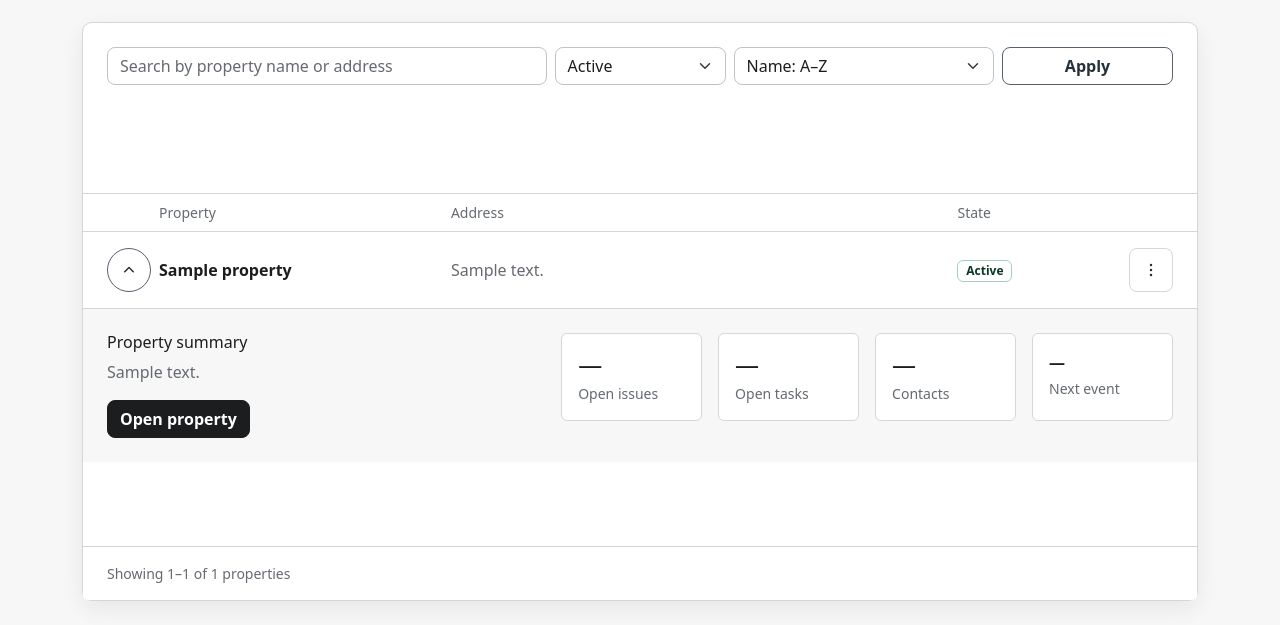
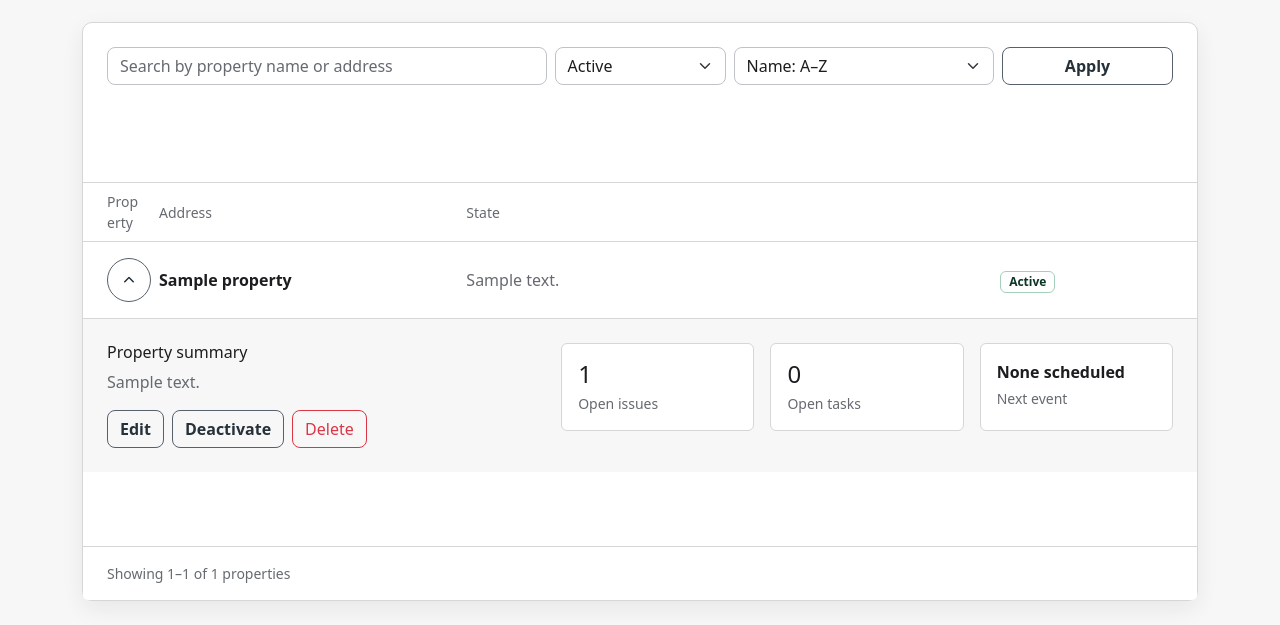
Before and after one commit to alexander-kireev/property_operations_manager, a Django app: page /properties/ in a window 1280 px wide, after a click that opens the changed part. Shown: the part 175-800 px from the top of the page. Run offline with Django 5.2, Linux system fonts and the light colour scheme; a user stored in the database is signed in; tables that the repository leaves empty hold one stand-in row (values such as "Sample post"); data that the repository does not hold is empty.

Commit message:
Finish Property housekeeping

```diff
--- a/property/templates/property/properties.html
+++ b/property/templates/property/properties.html
@@ -65,7 +65,6 @@
 
             {% if page_obj %}
                 <div class="property-list-heading property-list-grid border-bottom px-3 px-md-4 py-2 text-body-secondary small fw-medium">
-                    <span aria-hidden="true"></span>
                     <span>Property</span>
                     <span>Address</span>
                     <span>State</span>
@@ -117,40 +116,6 @@
                                         {% endif %}
                                 </div>
 
-                                <div class="property-row-actions">
-                                        <div class="dropdown">
-                                            <button
-                                                class="property-actions btn btn-sm btn-outline-secondary dropdown-toggle"
-                                                type="button"
-                                                data-bs-toggle="dropdown"
-                                                aria-expanded="false"
-                                                aria-label="Actions for {{ property.name }}"
-                                            >
-                                                <svg viewBox="0 0 16 16" fill="currentColor" aria-hidden="true">
-                                                    <circle cx="8" cy="3" r="1.25"></circle>
-                                                    <circle cx="8" cy="8" r="1.25"></circle>
-                                                    <circle cx="8" cy="13" r="1.25"></circle>
-                                                </svg>
-                                            </button>
-                                            <ul class="dropdown-menu dropdown-menu-end">
-                                                <li><a class="dropdown-item" href="{% url 'property:property_detail' property.pk %}">Open property</a></li>
-                                                {% if property.state == "active" %}
-                                                    <li><a class="dropdown-item" href="{% url 'property:property_detail' property.pk %}?edit=1">Edit property</a></li>
-                                                    <li><hr class="dropdown-divider"></li>
-                                                    <li><a class="dropdown-item text-danger" href="{% url 'property:property_detail' property.pk %}?deactivate=1">Deactivate property</a></li>
-                                                {% else %}
-                                                    <li>
-                                                        <form action="{% url 'property:reactivate_property' property.pk %}" method="post" autocomplete="off">
-                                                            {% csrf_token %}
-                                                            <button class="dropdown-item" type="submit">Reactivate property</button>
-                                                        </form>
-                                                    </li>
-                                                {% endif %}
-                                                <li><hr class="dropdown-divider"></li>
-                                                <li><a class="dropdown-item text-danger" href="{% url 'property:property_detail' property.pk %}?confirm_delete=1">Delete property</a></li>
-                                            </ul>
-                                        </div>
-                                </div>
                             </div>
 
                             <div class="collapse" id="propertyDetails{{ property.pk }}" data-bs-parent="#propertyList">
@@ -167,32 +132,34 @@
                                             {% else %}
                                                 <p class="property-description-preview text-body-secondary mb-3">{{ property.description|default:"No description provided." }}</p>
                                             {% endif %}
-                                            <a class="btn theme-action" href="{% url 'property:property_detail' property.pk %}">Open property</a>
+                                            <div class="d-flex flex-wrap gap-2">
+                                                {% if property.state == "active" %}
+                                                    <button class="btn btn-outline-secondary property-list-edit" type="button" data-bs-toggle="modal" data-bs-target="#listEditPropertyModal" data-action="{% url 'property:edit_property' property.pk %}?{{ list_return_query }}" data-name="{{ property.name }}" data-description="{{ property.description }}" data-address="{{ property.address }}">Edit</button>
+                                                    <button class="btn btn-outline-secondary property-list-confirm" type="button" data-bs-toggle="modal" data-bs-target="#listDeactivatePropertyModal" data-action="{% url 'property:deactivate_property' property.pk %}?{{ list_return_query }}" data-name="{{ property.name }}">Deactivate</button>
+                                                {% else %}
+                                                    <form action="{% url 'property:reactivate_property' property.pk %}?{{ list_return_query }}" method="post">{% csrf_token %}<button class="btn btn-outline-secondary" type="submit">Reactivate</button></form>
+                                                {% endif %}
+                                                <button class="btn btn-outline-danger property-list-confirm" type="button" data-bs-toggle="modal" data-bs-target="#listDeletePropertyModal" data-action="{% url 'property:delete_property' property.pk %}?{{ list_return_query }}" data-name="{{ property.name }}">Delete</button>
+                                            </div>
                                         </div>
 
                                         <div class="col-lg-7">
                                             <div class="row g-3">
-                                                <div class="col-6 col-xl-3">
+                                                <div class="col-6 col-xl-4">
                                                     <div class="property-stat border rounded bg-body p-3">
-                                                        <div class="h4 mb-1">—</div>
+                                                        <div class="h4 mb-1">{{ property.open_issues }}</div>
                                                         <div class="small text-body-secondary">Open issues</div>
                                                     </div>
                                                 </div>
-                                                <div class="col-6 col-xl-3">
+                                                <div class="col-6 col-xl-4">
                                                     <div class="property-stat border rounded bg-body p-3">
-                                                        <div class="h4 mb-1">—</div>
+                                                        <div class="h4 mb-1">{{ property.open_direct_tasks|add:property.open_issue_tasks }}</div>
                                                         <div class="small text-body-secondary">Open tasks</div>
                                                     </div>
                                                 </div>
-                                                <div class="col-6 col-xl-3">
+                                                <div class="col-6 col-xl-4">
                                                     <div class="property-stat border rounded bg-body p-3">
-                                                        <div class="h4 mb-1">—</div>
-                                                        <div class="small text-body-secondary">Contacts</div>
-                                                    </div>
-                                                </div>
-                                                <div class="col-6 col-xl-3">
-                                                    <div class="property-stat border rounded bg-body p-3">
-                                                        <div class="fw-semibold mb-1">—</div>
+                                                        <div class="fw-semibold mb-1">{{ property.next_event_date|date:"j M Y"|default:"None scheduled" }}</div>
                                                         <div class="small text-body-secondary">Next event</div>
                                                     </div>
                                                 </div>
@@ -280,6 +247,38 @@
         </section>
     </div>
 
+    <div class="modal fade" id="listEditPropertyModal" data-modal-clear-query="form_state" tabindex="-1" aria-labelledby="listEditPropertyModalLabel" aria-hidden="true">
+        <div class="modal-dialog modal-dialog-centered property-form-dialog"><div class="modal-content">
+            <div class="modal-header"><h2 class="modal-title fs-5" id="listEditPropertyModalLabel">Edit property</h2><button class="btn-close" type="button" data-bs-dismiss="modal" aria-label="Close"></button></div>
+            <form id="listEditPropertyForm" action="{{ list_edit_action }}" method="post" autocomplete="off">
+                {% csrf_token %}
+                <div class="modal-body">
+                    {% for error in list_edit_form.non_field_errors %}<div class="alert alert-danger">{{ error }}</div>{% endfor %}
+                    <div class="mb-3"><label class="form-label" for="listEditName">Name</label><input class="form-control" id="listEditName" name="name" maxlength="150" required value="{{ list_edit_form.name.value|default_if_none:'' }}">{% for error in list_edit_form.name.errors %}<div class="invalid-feedback d-block">{{ error }}</div>{% endfor %}</div>
+                    <div class="mb-3"><label class="form-label" for="listEditDescription">Description</label><textarea class="form-control" id="listEditDescription" name="description" rows="3">{{ list_edit_form.description.value|default_if_none:'' }}</textarea>{% for error in list_edit_form.description.errors %}<div class="invalid-feedback d-block">{{ error }}</div>{% endfor %}</div>
+                    <div><label class="form-label" for="listEditAddress">Address</label><input class="form-control" id="listEditAddress" name="address" maxlength="250" value="{{ list_edit_form.address.value|default_if_none:'' }}">{% for error in list_edit_form.address.errors %}<div class="invalid-feedback d-block">{{ error }}</div>{% endfor %}</div>
+                </div>
+                <div class="modal-footer"><button class="btn btn-outline-secondary" type="button" data-bs-dismiss="modal">Cancel</button><button class="btn theme-action" type="submit">Save changes</button></div>
+            </form>
+        </div></div>
+    </div>
+
+    <div class="modal fade modal-resilient" id="listDeactivatePropertyModal" tabindex="-1" aria-labelledby="listDeactivatePropertyModalLabel" aria-hidden="true">
+        <div class="modal-dialog modal-dialog-centered"><div class="modal-content">
+            <div class="modal-header"><h2 class="modal-title fs-5" id="listDeactivatePropertyModalLabel">Deactivate property?</h2><button class="btn-close" type="button" data-bs-dismiss="modal" aria-label="Close"></button></div>
+            <div class="modal-body"><p>This property will leave active-property views. Its work and history remain stored.</p><div class="modal-context"><span class="small text-body-secondary d-block">Property</span><span class="modal-context-value" data-property-name></span></div></div>
+            <div class="modal-footer"><button class="btn btn-outline-secondary" type="button" data-bs-dismiss="modal">Keep property</button><form method="post" autocomplete="off">{% csrf_token %}<button class="btn btn-outline-secondary" type="submit">Deactivate property</button></form></div>
+        </div></div>
+    </div>
+
+    <div class="modal fade modal-resilient" id="listDeletePropertyModal" tabindex="-1" aria-labelledby="listDeletePropertyModalLabel" aria-hidden="true">
+        <div class="modal-dialog modal-dialog-centered"><div class="modal-content">
+            <div class="modal-header"><h2 class="modal-title fs-5" id="listDeletePropertyModalLabel">Delete property?</h2><button class="btn-close" type="button" data-bs-dismiss="modal" aria-label="Close"></button></div>
+            <div class="modal-body"><p>This property and its associated history will be removed from your workspace.</p><div class="modal-context mb-3"><span class="small text-body-secondary d-block">Property</span><span class="modal-context-value" data-property-name></span></div><p class="text-body-secondary mb-0">This action cannot be undone from the application.</p></div>
+            <div class="modal-footer"><button class="btn btn-outline-secondary" type="button" data-bs-dismiss="modal">Keep property</button><form method="post" autocomplete="off">{% csrf_token %}<button class="btn btn-danger" type="submit">Delete property</button></form></div>
+        </div></div>
+    </div>
+
     <div
         class="modal fade"
         id="addPropertyModal"
@@ -339,7 +338,27 @@
 {% endblock %}
 
 {% block extra_js %}
+    <script>
+        document.querySelectorAll('.property-list-edit').forEach((button) => {
+            button.addEventListener('click', () => {
+                const form = document.getElementById('listEditPropertyForm');
+                form.action = button.dataset.action;
+                form.elements.name.value = button.dataset.name;
+                form.elements.description.value = button.dataset.description;
+                form.elements.address.value = button.dataset.address;
+            });
+        });
+        document.querySelectorAll('.property-list-confirm').forEach((button) => {
+            button.addEventListener('click', () => {
+                const modal = document.querySelector(button.dataset.bsTarget);
+                modal.querySelector('form').action = button.dataset.action;
+                modal.querySelector('[data-property-name]').textContent = button.dataset.name;
+            });
+        });
+    </script>
     {% if add_property_form.errors %}
         <span hidden data-modal-auto-open="addPropertyModal"></span>
+    {% elif list_edit_form.errors %}
+        <span hidden data-modal-auto-open="listEditPropertyModal"></span>
     {% endif %}
 {% endblock %}
--- a/property/views.py
+++ b/property/views.py
@@ -2,8 +2,10 @@ from urllib.parse import urlencode
 
 from django.contrib.auth.decorators import login_required
 from django.core.paginator import Paginator
+from django.db.models import Q
 from django.shortcuts import get_object_or_404, redirect, render
 from django.urls import reverse
+from django.utils import timezone
 from django.views.decorators.http import require_GET, require_POST
 
 from config.form_state import (
@@ -19,6 +21,7 @@ from .selectors import (
     PROPERTY_SORT_OPTIONS,
     filtered_properties_for_user,
     properties_for_user,
+    with_work_summary,
 )
 from .services import (
     create_property,
@@ -87,7 +90,7 @@ def _redirect_with_property_form_state(
         "property_id": property_record.pk if property_record else None,
         "data": serialise_form_data(request.POST),
     })
-    if property_record is not None:
+    if property_record is not None and request.GET.get("return_to") != "list":
         return redirect(_property_detail_url(property_record, form_state=token))
     return redirect(_property_list_url(request, form_state=token))
 
@@ -112,17 +115,21 @@ def _restore_edit_property_form(request, state, property_record):
     )
 
 
-def _property_list_context(request, *, add_property_form=None):
+def _property_list_context(request, *, add_property_form=None, edit_property_form=None, edit_property_record=None):
     values = _normalised_list_values(request)
     properties = filtered_properties_for_user(
         user=request.user,
         **{**values, "state": values["state"] or Property.State.ACTIVE},
     )
 
-    paginator = Paginator(properties, PROPERTIES_PER_PAGE)
+    paginator = Paginator(with_work_summary(properties), PROPERTIES_PER_PAGE)
     page_obj = paginator.get_page(request.GET.get("page"))
 
     query_parameters = _list_query_parameters(values)
+    return_parameters = query_parameters.copy()
+    return_parameters["return_to"] = "list"
+    if page_obj.number > 1:
+        return_parameters["page"] = page_obj.number
 
     return {
         "add_property_form": (
@@ -131,6 +138,13 @@ def _property_list_context(request, *, add_property_form=None):
             else PropertyForm(user=request.user)
         ),
         "page_obj": page_obj,
+        "list_edit_form": edit_property_form or PropertyForm(user=request.user, auto_id="list_edit_%s"),
+        "list_edit_property": edit_property_record,
+        "list_edit_action": (
+            f"{reverse('property:edit_property', kwargs={'property_id': edit_property_record.pk})}?{urlencode(return_parameters)}"
+            if edit_property_record else ""
+        ),
+        "list_return_query": urlencode(return_parameters),
         "search": values["search"],
         "state": values["state"],
         "sort": values["sort"],
@@ -141,8 +155,18 @@ def _property_list_context(request, *, add_property_form=None):
 
 
 def _property_detail_context(request, property_record, *, edit_property_form=None):
+    from event.models import Event
+    from issue.models import Issue
+    from task.models import Task
+
+    open_issues = Issue.objects.filter(user=request.user, property=property_record, state=Issue.State.ACTIVE, deleted_at__isnull=True).order_by("resolution_deadline", "pk")
+    open_tasks = Task.objects.filter(user=request.user, state=Task.State.ACTIVE, deleted_at__isnull=True).filter(Q(property=property_record) | Q(issue__property=property_record, issue__deleted_at__isnull=True)).order_by("completion_deadline", "pk").distinct()
+    next_events = Event.objects.filter(user=request.user, property=property_record, state=Event.State.SCHEDULED, deleted_at__isnull=True, scheduled_date__gte=timezone.localdate()).order_by("scheduled_date", "start_time", "pk")
     return {
         "property": property_record,
+        "open_issues": open_issues,
+        "open_tasks": open_tasks,
+        "next_events": next_events,
         "edit_property_form": (
             edit_property_form
             if edit_property_form is not None
@@ -155,14 +179,20 @@ def _property_detail_context(request, property_record, *, edit_property_form=Non
 @require_GET
 def properties_view(request):
     add_property_form = None
+    edit_property_form = None
+    edit_property_record = None
     state = pop_form_state(request)
     if isinstance(state, dict) and state.get("action") == "add_property":
         add_property_form = _restore_add_property_form(request, state)
+    elif isinstance(state, dict) and state.get("action") == "edit_property":
+        edit_property_record = properties_for_user(user=request.user).filter(pk=state.get("property_id"), state=Property.State.ACTIVE).first()
+        if edit_property_record:
+            edit_property_form = _restore_edit_property_form(request, state, edit_property_record)
 
     return render(
         request,
         "property/properties.html",
-        _property_list_context(request, add_property_form=add_property_form),
+        _property_list_context(request, add_property_form=add_property_form, edit_property_form=edit_property_form, edit_property_record=edit_property_record),
     )
 
 
@@ -177,6 +207,8 @@ def add_property_view(request):
             **form.cleaned_data,
         )
 
+        if request.GET.get("return_to") == "list":
+            return redirect(_property_list_url(request))
         return redirect("property:property_detail", property_id=property_record.pk)
 
     return _redirect_with_property_form_state(
@@ -232,7 +264,8 @@ def edit_property_view(request, property_id):
             property_record=property_record,
             **form.cleaned_data,
         )
-
+        if request.GET.get("return_to") == "list":
+            return redirect(_property_list_url(request))
         return redirect("property:property_detail", property_id=property_record.pk)
 
     return _redirect_with_property_form_state(
@@ -251,7 +284,8 @@ def deactivate_property_view(request, property_id):
         state=Property.State.ACTIVE,
     )
     deactivate_property(property_record=property_record)
-
+    if request.GET.get("return_to") == "list":
+        return redirect(_property_list_url(request))
     return redirect("property:property_detail", property_id=property_record.pk)
 
 
@@ -264,7 +298,8 @@ def reactivate_property_view(request, property_id):
         state=Property.State.DEACTIVATED,
     )
     reactivate_property(property_record=property_record)
-
+    if request.GET.get("return_to") == "list":
+        return redirect(_property_list_url(request))
     return redirect("property:property_detail", property_id=property_record.pk)
 
 
@@ -277,4 +312,6 @@ def delete_property_view(request, property_id):
     )
     delete_property(property_record=property_record)
 
+    if request.GET.get("return_to") == "list":
+        return redirect(_property_list_url(request))
     return redirect("property:properties")
--- a/static/css/site.css
+++ b/static/css/site.css
@@ -321,7 +321,7 @@ body {
 
 .property-list-grid {
     display: grid;
-    grid-template-columns: 2.25rem minmax(0, 1.35fr) minmax(0, 2.4fr) minmax(6rem, 0.8fr) 2.25rem;
+    grid-template-columns: 2.25rem minmax(0, 1.35fr) minmax(0, 2.4fr) minmax(6rem, 0.8fr);
     align-items: center;
     column-gap: 1rem;
 }
@@ -339,6 +339,14 @@ body {
     overflow: hidden;
     text-overflow: ellipsis;
     white-space: nowrap;
+}
+
+.property-row-name {
+    display: -webkit-box;
+    -webkit-box-orient: vertical;
+    -webkit-line-clamp: 2;
+    white-space: normal;
+    overflow-wrap: anywhere;
 }
 
 .property-row-name:hover,
@@ -442,6 +450,7 @@ body {
 
 .property-stat {
     min-height: 100%;
+    overflow-wrap: anywhere;
 }
 
 .property-detail-page .page-shell,
```
Also changed, not shown: property/selectors.py (+23 -1 lines), property/templates/property/property_detail.html (+32 -53 lines), property/tests.py (+77 -0 lines).
